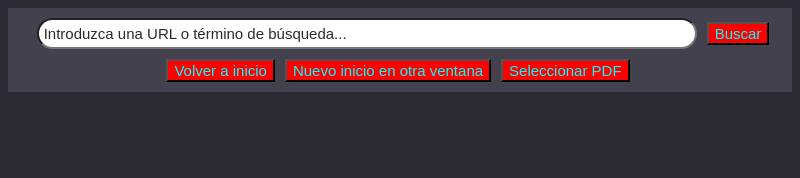
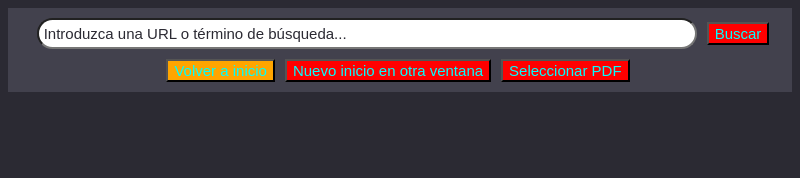
Before and after one commit to samuelvergaramartin/NetCat-Browser, an Electron app: page src/windows/browser.html in a window 800 px wide. In both pictures the pointer is over the button "Volver a inicio". Shown: the top 178 px of the page. Drawn offline with Linux system fonts and the light colour scheme.

Commit message:
Agregado interaccion de cambiar color en botones

```diff
--- a/src/styles/browser.css
+++ b/src/styles/browser.css
@@ -113,6 +113,9 @@ body  {
     color: cyan;
     font-size: 15px;
 }
+.options:hover {
+    background-color: orange;
+}
 .main {
     background-color: #2B2A33;
 }
```
